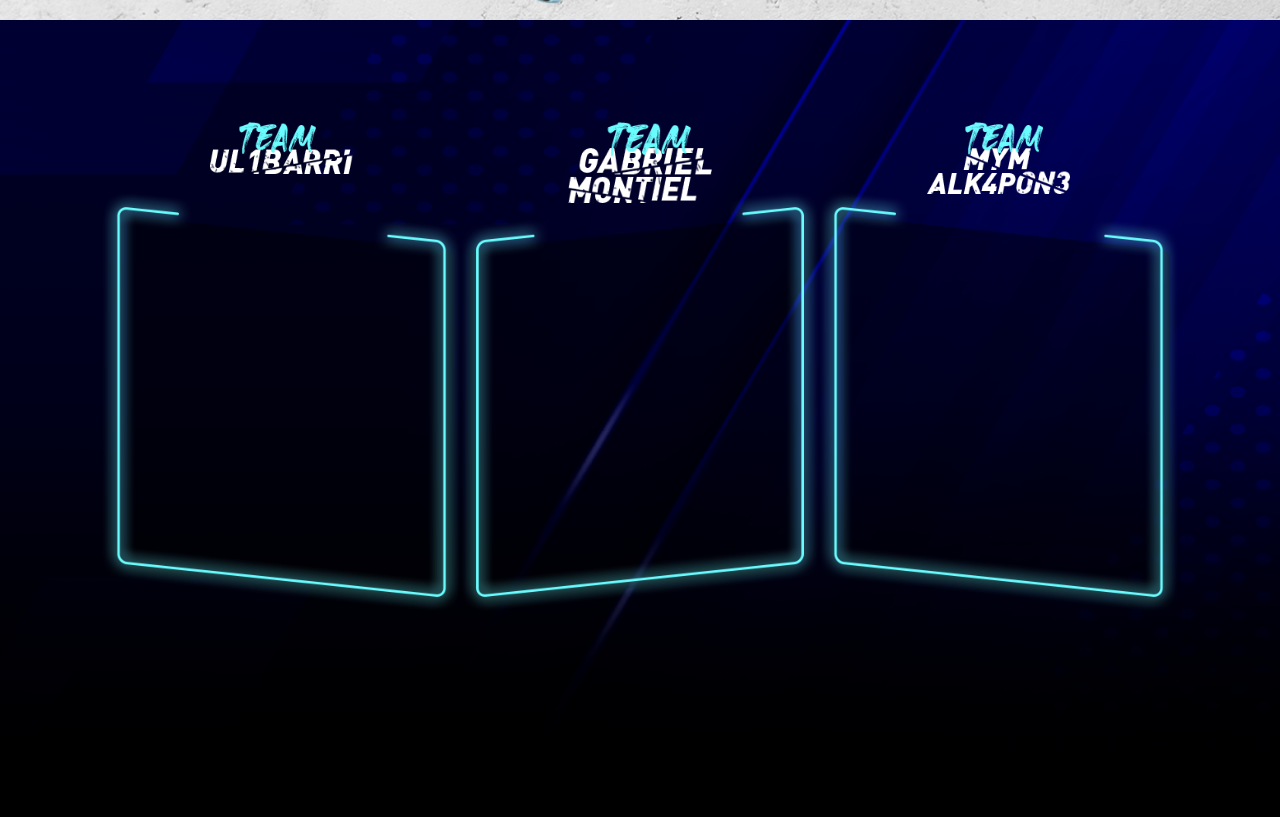
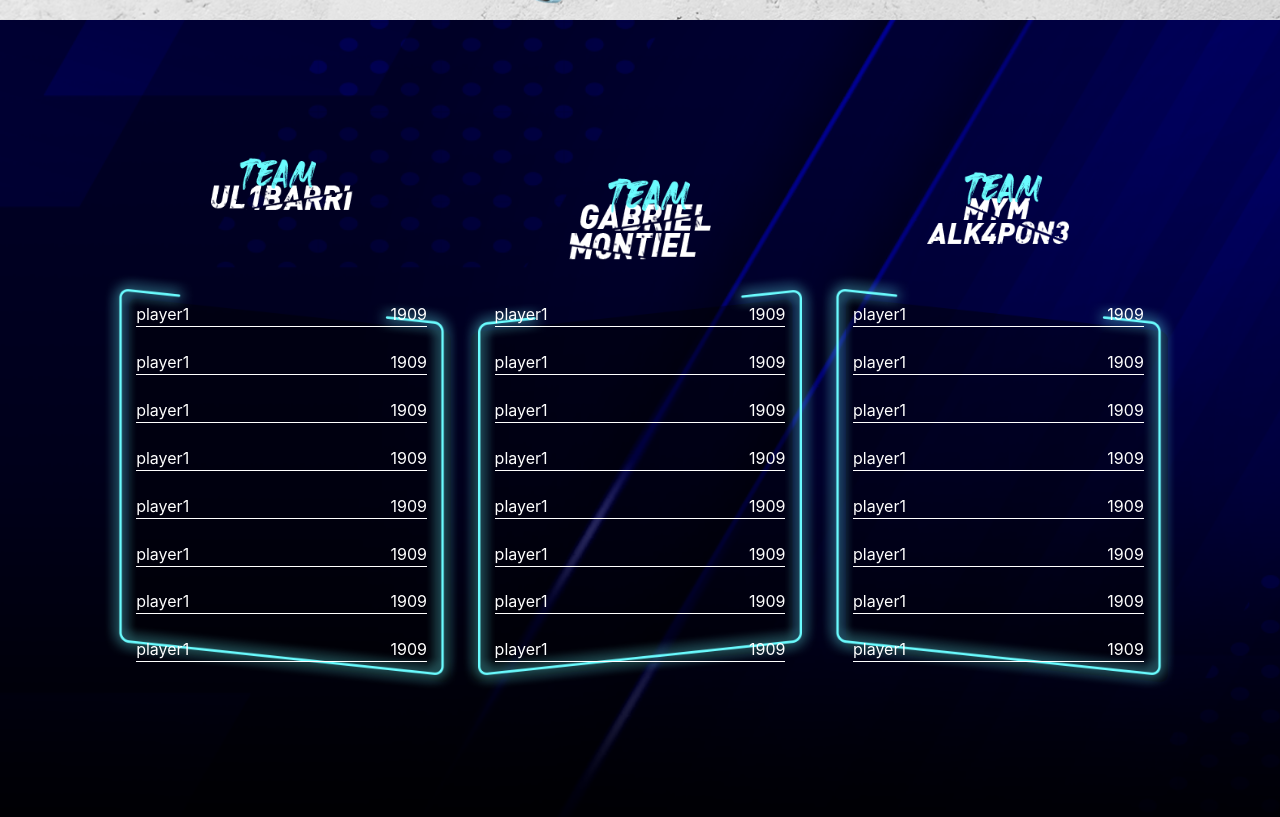
Before and after one commit to lejodev/telcel-landing-page, a React (Create React App) app: page / in a window 1280 px wide. Shown: the part 1980-2797 px from the top of the page. Built offline with nearby package versions, Linux system fonts and the light colour scheme.

Commit message:
Final commit

```diff
--- a/src/components/main/Main.jsx
+++ b/src/components/main/Main.jsx
@@ -1,10 +1,6 @@
 import React from "react";
-import Nav from "../nav/Nav";
 import "../../styles/main/_main.scss";
 import Button from "react-bootstrap/Button";
-import Register from "../register/Register";
-
-// import video from "../../assets/images/video/video-mob.png";
 
 const Main = () => {
   return (
@@ -18,7 +14,7 @@ const Main = () => {
         <div className="invitation">
           <div className="invitation-title"></div>
           <span className="invitation-text">COMPRA, CONCURSA Y GANA</span>
-          <Button variant="outline-info"> CONOCE COMO</Button>
+          <Button variant="outline-info"> CONOCE CÓMO</Button>
         </div>
       </div>
     </div>
--- a/src/components/ranking/Ranking.jsx
+++ b/src/components/ranking/Ranking.jsx
@@ -3,6 +3,8 @@ import "../../styles/ranking/_ranking.scss";
 import player1_title from "../../assets/images/image16/Image 16.png";
 import player2_title from "../../assets/images/image17/Image 17.png";
 import player3_title from "../../assets/images/image18/Image 18.png";
+import Stats from "./stats/Stats";
+import { players } from "../../utils/data/Data";
 
 const Ranking = () => {
   return (
@@ -15,67 +17,36 @@ const Ranking = () => {
           className="player-title"
         />
         <div className="player-stats-container">
-          <ul className="stat">
-            <div className="text">
-              <div className="player"></div>
-              <div className="score"></div>
-            </div>
-            <hr className="divider" />
-          </ul>
-          <ul className="stat">
-            <div className="text">
-              <div className="player"></div>
-              <div className="score"></div>
-            </div>
-            <hr className="divider" />
-          </ul>
-          <ul className="stat">
-            <div className="text">
-              <div className="player"></div>
-              <div className="score"></div>
-            </div>
-            <hr className="divider" />
-          </ul>
-          <ul className="stat">
-            <div className="text">
-              <div className="player"></div>
-              <div className="score"></div>
-            </div>
-            <hr className="divider" />
-          </ul>
-          <ul className="stat">
-            <div className="text">
-              <div className="player"></div>
-              <div className="score"></div>
-            </div>
-            <hr className="divider" />
-          </ul>
-          <ul className="stat">
-            <div className="text">
-              <div className="player"></div>
-              <div className="score"></div>
-            </div>
-            <hr className="divider" />
-          </ul>
+          {players.map((player) => (
+            <Stats key={player.id} name={player.name} score={player.score} />
+          ))}
         </div>
       </div>
       <div className="player-container player2">
         <img
           src={player2_title}
-          alt="Team Gabriel Montiel"
-          title="TEAM GABRIEL MONTIEL"
+          alt="Team ul1Barry"
+          title="TEAM UL1BARRY"
           className="player-title"
         />
-        <div className="player-stats"></div>
+        <div className="player-stats-container">
+          {players.map((player) => (
+            <Stats key={player.id} name={player.name} score={player.score} />
+          ))}
+        </div>
       </div>
       <div className="player-container player3">
         <img
           src={player3_title}
-          alt="Team MYM ALK4PON3"
-          title="TEAM MYM ALK4PON3"
+          alt="Team ul1Barry"
+          title="TEAM UL1BARRY"
           className="player-title"
         />
-        <div className="player-stats"></div>
+        <div className="player-stats-container">
+          {players.map((player) => (
+            <Stats key={player.id} name={player.name} score={player.score} />
+          ))}
+        </div>
       </div>
     </section>
   );
--- /dev/null
+++ b/src/components/ranking/stats/Stats.jsx
@@ -0,0 +1,14 @@
+import React from "react";
+
+const Stats = (props) => {
+  return (
+    <ul className="stat">
+      <div className="text">
+        <div className="player">{props.name}</div>
+        <div className="score">{props.score}</div>
+      </div>
+    </ul>
+  );
+};
+
+export default Stats;
--- a/src/index.js
+++ b/src/index.js
@@ -2,7 +2,6 @@ import React from "react";
 import ReactDOM from "react-dom/client";
 import "bootstrap/dist/css/bootstrap.min.css";
 import "./index.css";
-// import App from "./App";
 import reportWebVitals from "./reportWebVitals";
 import Nav from "./components/nav/Nav";
 import Main from "./components/main/Main";
@@ -14,7 +13,6 @@ import { BrowserRouter as Router } from "react-router-dom";
 
 const root = ReactDOM.createRoot(document.getElementById("root"));
 root.render(
-  // <React.StrictMode>
   <Router>
     <Nav />
     <Main />
@@ -23,7 +21,6 @@ root.render(
     <Ranking />
     <Foooter />
   </Router>
-  // </React.StrictMode>
 );
 
 // If you want to start measuring performance in your app, pass a function
--- a/src/styles/footer/_footer.scss
+++ b/src/styles/footer/_footer.scss
@@ -1,23 +1,29 @@
 .footer {
   width: 100%;
-  height: 25vh;
+  height: 40vh;
+  display: flex;
+  flex-flow: column;
+  justify-content: center;
+  align-items: center;
   background-color: #000;
-  display: flex;
-  align-items: center;
-  justify-content: space-between;
   padding: 0 8vw;
+  justify-content: space-around;
   .logo {
     cursor: pointer;
+    width: 15vw;
   }
   .icons {
     display: flex;
     flex-flow: row nowrap;
-    column-gap: 2em;
+    column-gap: 1em;
+    width: 10vw;
     .logo {
       cursor: pointer;
+      width: 30%;
     }
   }
   .text {
+    width: 20vw;
     text-align: right;
     font: italic normal 900 1em DIN Pro;
     letter-spacing: 0px;
@@ -25,4 +31,10 @@
     opacity: 1;
     cursor: pointer;
   }
+  @media (min-width: 950px) {
+    flex-flow: row nowrap;
+    align-items: center;
+    justify-content: space-between;
+    height: 25vh;
+  }
 }
--- a/src/styles/main/_main.scss
+++ b/src/styles/main/_main.scss
@@ -5,7 +5,7 @@
     position: absolute;
     top: 0;
     width: 100%;
-    height: 140vh;
+    height: 150vh;
     background-image: url("../../assets/images/image3/Image\ 3.png");
     background-repeat: no-repeat;
     background-size: cover;
@@ -33,10 +33,8 @@
         background-size: 130%;
         width: 100%;
         height: 100%;
-        // object-fit: contain;
       }
       .player {
-        top: 0;
         position: absolute;
         background: url("../../assets/images/Group\ 1.svg");
         background-position: center;
@@ -67,6 +65,9 @@
         font-weight: bold;
         color: #fff;
       }
+      .btn-outline-info {
+        font: italic normal 900 20px/25px DIN Pro;
+      }
     }
   }
 }
--- a/src/styles/ranking/_ranking.scss
+++ b/src/styles/ranking/_ranking.scss
@@ -20,11 +20,45 @@
     display: flex;
     flex-flow: column;
     align-items: center;
+    justify-content: center;
+    position: relative;
     @media (min-width: 950px) {
-        height: 70vh;
+      height: 90vh;
+      width: 33%;
+    }
+    .player-title {
+      position: absolute;
+      top: 0;
+      width: 40%;
+      @media (min-width: 950px) {
+        transform: translateY(70%);
       }
-    .player-title {
-      width: 40%;
+    }
+    .player-stats-container {
+      align-self: start;
+      height: 70%;
+      width: 100%;
+      padding: 0 2em;
+      display: flex;
+      flex-flow: column;
+      justify-content: space-between;
+      @media (min-width: 950px) {
+        height: 50%;
+      }
+      .stat {
+        padding: 0;
+        margin: 0;
+        .text {
+          display: flex;
+          flex-flow: row nowrap;
+          justify-content: space-between;
+          border-bottom: 1px solid #fff;
+          .player,
+          .score {
+            color: #fff;
+          }
+        }
+      }
     }
   }
   .player1,
--- a/src/styles/register/_register.scss
+++ b/src/styles/register/_register.scss
@@ -1,8 +1,6 @@
 @import "../mixins";
 .participate {
   height: 70vh;
-    // position: absolute;
-    // top: -65vh;
   padding-left: 8vw;
   width: 40%;
   grid-area: participate;
@@ -11,17 +9,21 @@
   justify-content: center;
   align-items: flex-start;
   transform-origin: bottom;
-    // bottom: 0;
   .participation-details-title {
     @include title;
     .blue-title {
-        @include blue-title
+      @include blue-title;
     }
     .white-title {
-        @include white-title
+      @include white-title;
     }
   }
+  .text {
     p {
       color: #fff;
     }
   }
+  .btn-info {
+    font: italic normal 900 20px/25px DIN Pro;
+  }
+}
--- /dev/null
+++ b/src/utils/data/Data.js
@@ -0,0 +1,10 @@
+export const players = [
+  { id: 1, name: "player1", score: 1909 },
+  { id: 2, name: "player1", score: 1909 },
+  { id: 3, name: "player1", score: 1909 },
+  { id: 4, name: "player1", score: 1909 },
+  { id: 5, name: "player1", score: 1909 },
+  { id: 6, name: "player1", score: 1909 },
+  { id: 7, name: "player1", score: 1909 },
+  { id: 8, name: "player1", score: 1909 },
+];
```
Also changed, not shown: src/components/noPage/NoPage.jsx (deleted, +0 -7 lines), src/styles/phones/_phones.scss (+1 -8 lines). Lines whose indentation alone changed are shown as unchanged.
